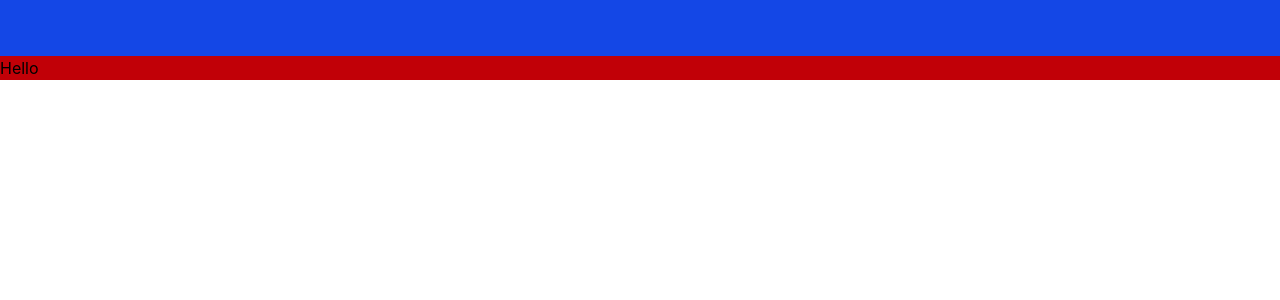
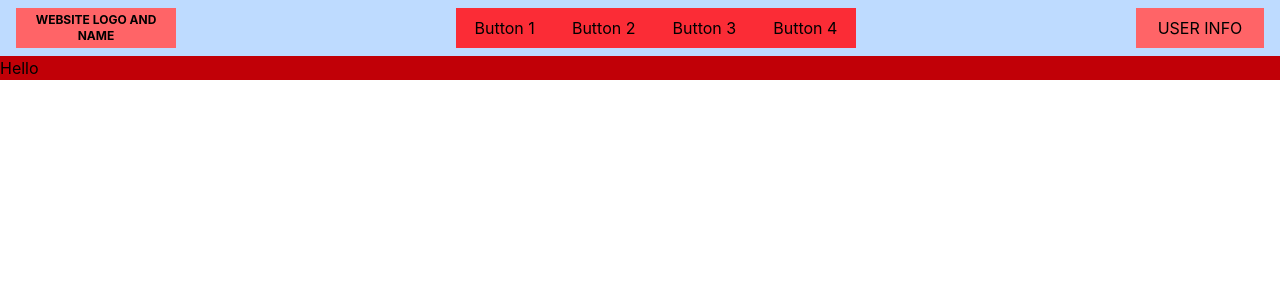
Before and after one commit to KrishnanshPuri/st-404, a React app in the folder frontend/: page / in a window 1280 px wide. Shown: the top 300 px of the page. Built offline with nearby package versions, Linux system fonts and the light colour scheme; the HTML template or start-up script is replaced by a standard one.

Commit message:
added navbar

```diff
--- a/frontend/package.json
+++ b/frontend/package.json
@@ -13,6 +13,7 @@
     "@tailwindcss/vite": "^4.2.0",
     "react": "^19.2.0",
     "react-dom": "^19.2.0",
+    "react-router-dom": "^7.13.0",
     "tailwindcss": "^4.2.0"
   },
   "devDependencies": {
--- a/frontend/src/components/Navbar.jsx
+++ b/frontend/src/components/Navbar.jsx
@@ -1,11 +1,72 @@
-import React from 'react'
+import React, { useState } from 'react';
 
 function Navbar() {
+  const [isOpen, setIsOpen] = useState(false);
+
+  const toggleMenu = () => setIsOpen(!isOpen);
+
   return (
-    <div className='sticky top-0 w-full h-14 bg-blue-700'>
+    <>
+      <nav className='flex justify-between items-center sticky top-0 w-full h-14 bg-blue-200 px-4 z-50'>
+        {/* LEFT: LOGO */}
+        <div className='bg-red-400 w-40 h-10 flex items-center justify-center font-bold text-xs text-center'>
+          WEBSITE LOGO AND NAME
+        </div>
 
-    </div>
-  )
+        {/* CENTER: DESKTOP BUTTONS (Hidden on Mobile) */}
+        <div className='hidden md:flex justify-around items-center bg-red-500 w-[400px] h-10'>
+          <div className="cursor-pointer hover:opacity-80">Button 1</div>
+          <div className="cursor-pointer hover:opacity-80">Button 2</div>
+          <div className="cursor-pointer hover:opacity-80">Button 3</div>
+          <div className="cursor-pointer hover:opacity-80">Button 4</div>
+        </div>
+
+        {/* RIGHT: USER INFO / TOGGLE */}
+        <div
+          onClick={toggleMenu}
+          className='bg-red-400 w-32 h-10 flex items-center justify-center cursor-pointer hover:bg-red-300 transition-colors'
+        >
+          USER INFO
+        </div>
+      </nav>
+
+      {/* MOBILE SIDEBAR OVERLAY */}
+      <div className={`fixed inset-0 z-[60] md:hidden transition-all duration-300 ${isOpen ? "visible" : "invisible"}`}>
+        {/* Dark Background Tint */}
+        <div
+          className={`absolute inset-0 bg-black/50 transition-opacity duration-300 ${isOpen ? "opacity-100" : "opacity-0"}`}
+          onClick={toggleMenu}
+        ></div>
+
+        {/* Sidebar Content */}
+        <div className={`absolute right-0 top-0 bg-white w-72 h-full shadow-2xl transition-transform duration-300 ease-in-out transform ${isOpen ? "translate-x-0" : "translate-x-full"}`}>
+
+          {/* Close Button */}
+          <button onClick={toggleMenu} className="p-4 float-right text-gray-600">
+            <svg className="w-6 h-6" fill="none" stroke="currentColor" viewBox="0 0 24 24">
+              <path strokeLinecap="round" strokeLinejoin="round" strokeWidth="2" d="M6 18L18 6M6 6l12 12" />
+            </svg>
+          </button>
+
+          <div className="flex flex-col p-6 pt-12 gap-8">
+            {/* User Info inside Sidebar */}
+            <div className="bg-red-400 p-4 rounded text-center font-bold">
+               USER INFO
+               <p className="text-xs font-normal mt-1 opacity-80">Account Settings</p>
+            </div>
+
+            {/* Navigation Links inside Sidebar */}
+            <div className="flex flex-col gap-4 text-gray-700">
+              <div className="p-3 border-b border-gray-100 hover:bg-gray-50 cursor-pointer">Button 1</div>
+              <div className="p-3 border-b border-gray-100 hover:bg-gray-50 cursor-pointer">Button 2</div>
+              <div className="p-3 border-b border-gray-100 hover:bg-gray-50 cursor-pointer">Button 3</div>
+              <div className="p-3 border-b border-gray-100 hover:bg-gray-50 cursor-pointer">Button 4</div>
+            </div>
+          </div>
+        </div>
+      </div>
+    </>
+  );
 }
 
-export default Navbar
+export default Navbar;
```
Also changed, not shown: 1 other file (tests, documents, lock files or other folders).
